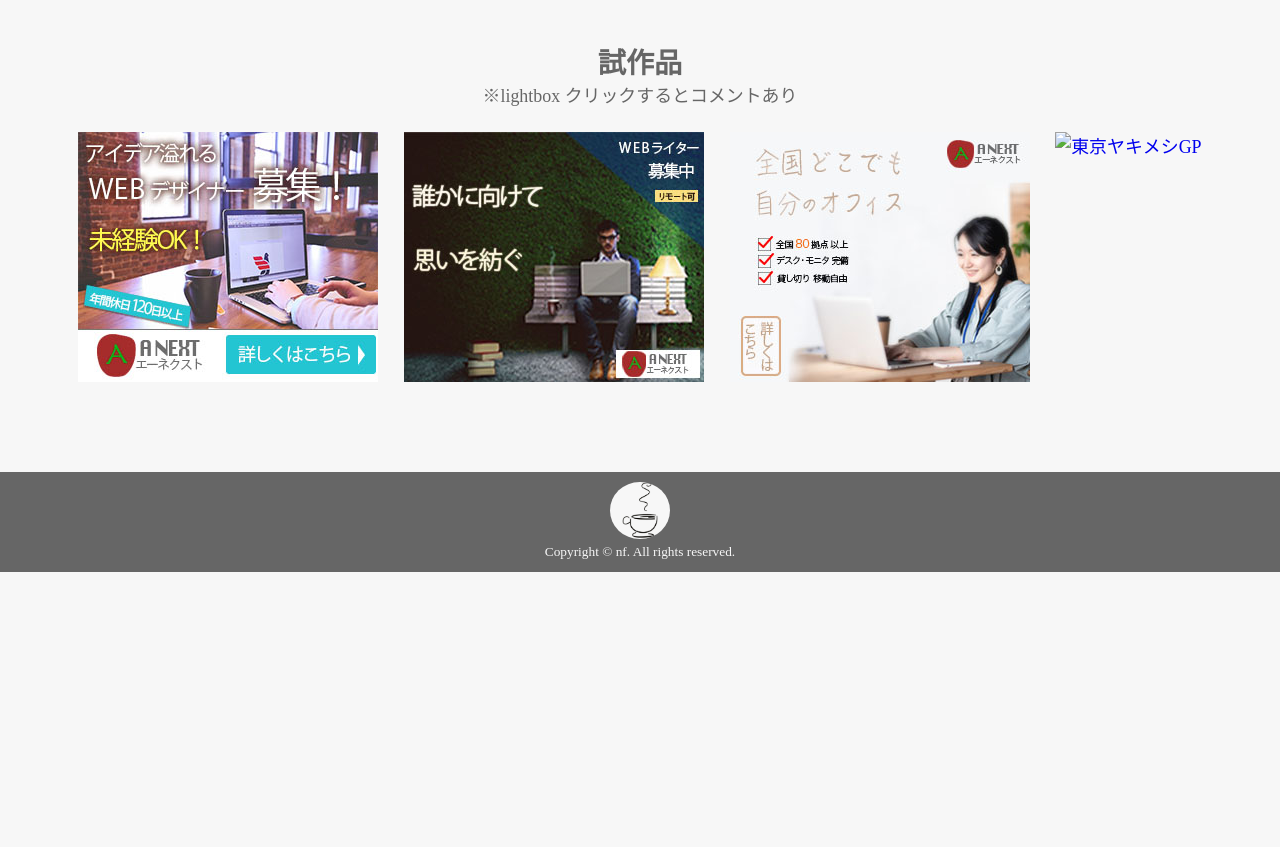
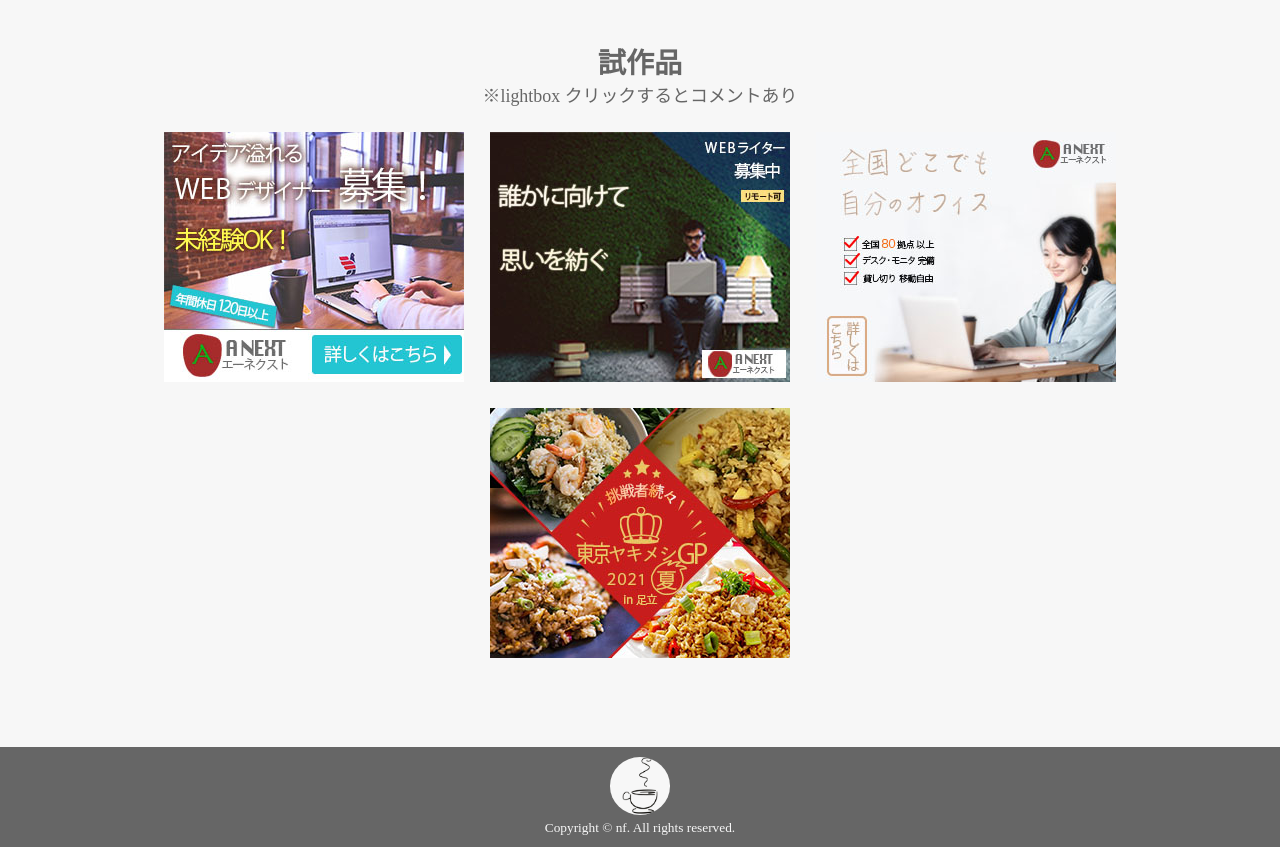
Before and after one commit to nfp21/nfp21.github.io, a plain HTML site: page banner/banner.html in a window 1280 px wide. Shown: the part 1080-1927 px from the top of the page. Before the commit the page ends 1652 px from the top, so only its background shows below. Drawn offline with nearby package versions, Linux system fonts and the light colour scheme.

Commit message:
Update banner.html

```diff
--- a/banner/banner.html
+++ b/banner/banner.html
@@ -74,7 +74,7 @@
                 <li class="invisible"><a href="../images/banner1.jpg" data-lightbox="b1" data-title="画像が赤茶なので差し色は補色の緑。未経験OKは金の卵のイメージです。"><img src="../images/banner1.jpg" alt="webデザイナー募集" id="b1"></a></li>
                 <li class="invisible"><a href="../images/banner2.jpg" data-lightbox="b2" data-title="バランスを考えてパーツを配置。メッセージの光彩(外)は暗めの方が際立ったか。"><img src="../images/banner2.jpg" alt="webライター募集" id="b2"></a></li>
                 <li class="invisible"><a href="../images/satellite.jpg" data-lightbox="b3" data-title="オフィスに特化した家具付き賃貸。レオパレスのようなものをイメージしました。白い背景だと線なしはダメですね。失敗から学びます。"><img src="../images/satellite.jpg" alt="サテライトオフィス" id="b3"></a></li>
-		<li class="invisible"><a href="../images/yakimesi.jpg" data-lightbox="b4" data-title="夏のバナーって暑いイメージに反して清涼感のある水色のものが多いですね。"><img src="../images/yakimesi.jpg" alt="東京ヤキメシGP" id="b4"></a></li>
+		<li class="invisible"><a href="../images/yakimesigp.jpg" data-lightbox="b4" data-title="夏のバナーって暑いイメージに反して清涼感のある水色のものが多いですね。"><img src="../images/yakimesigp.jpg" alt="東京ヤキメシGP" id="b4"></a></li>
 
             </ul>
         </section>
```
